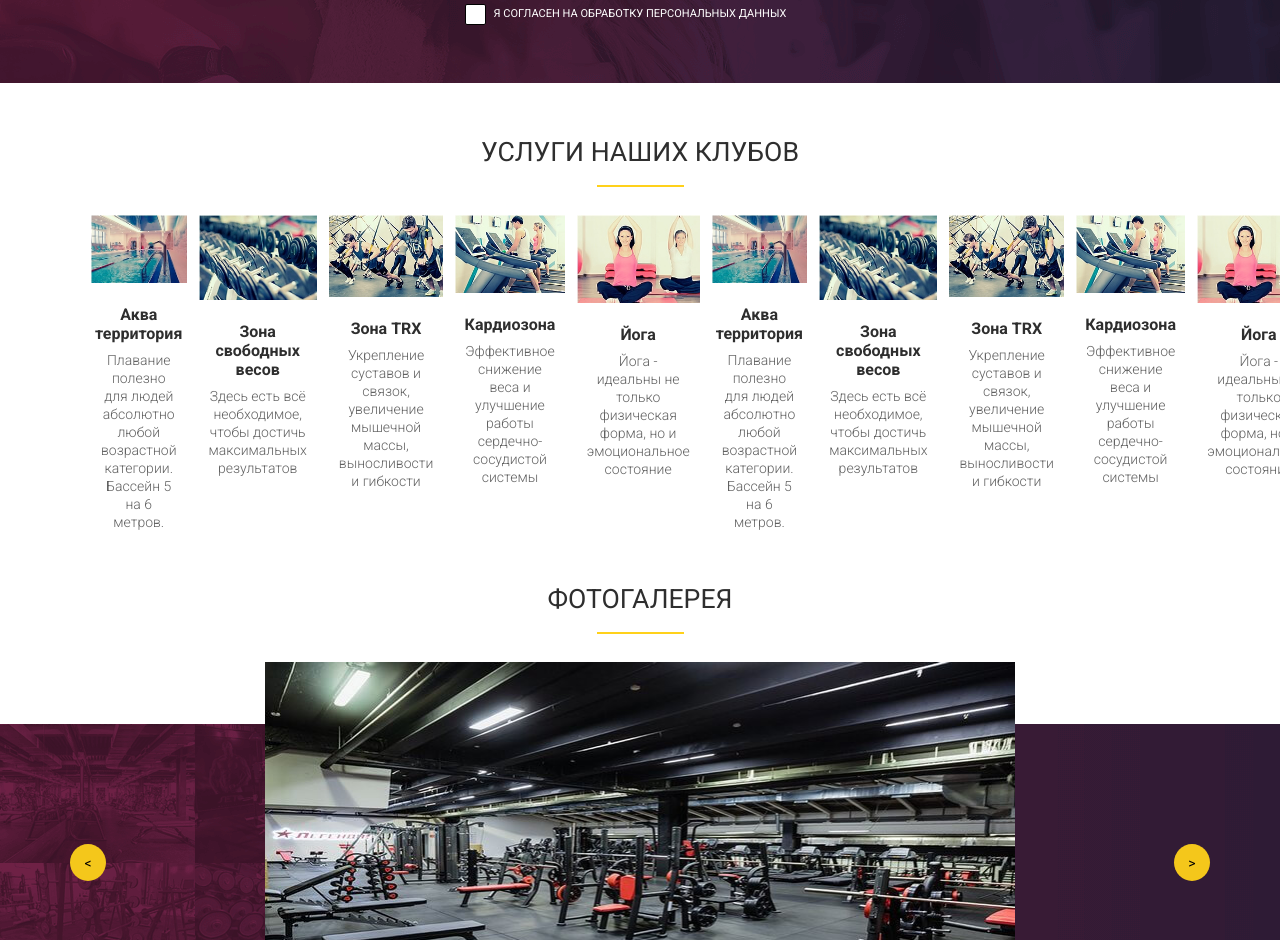
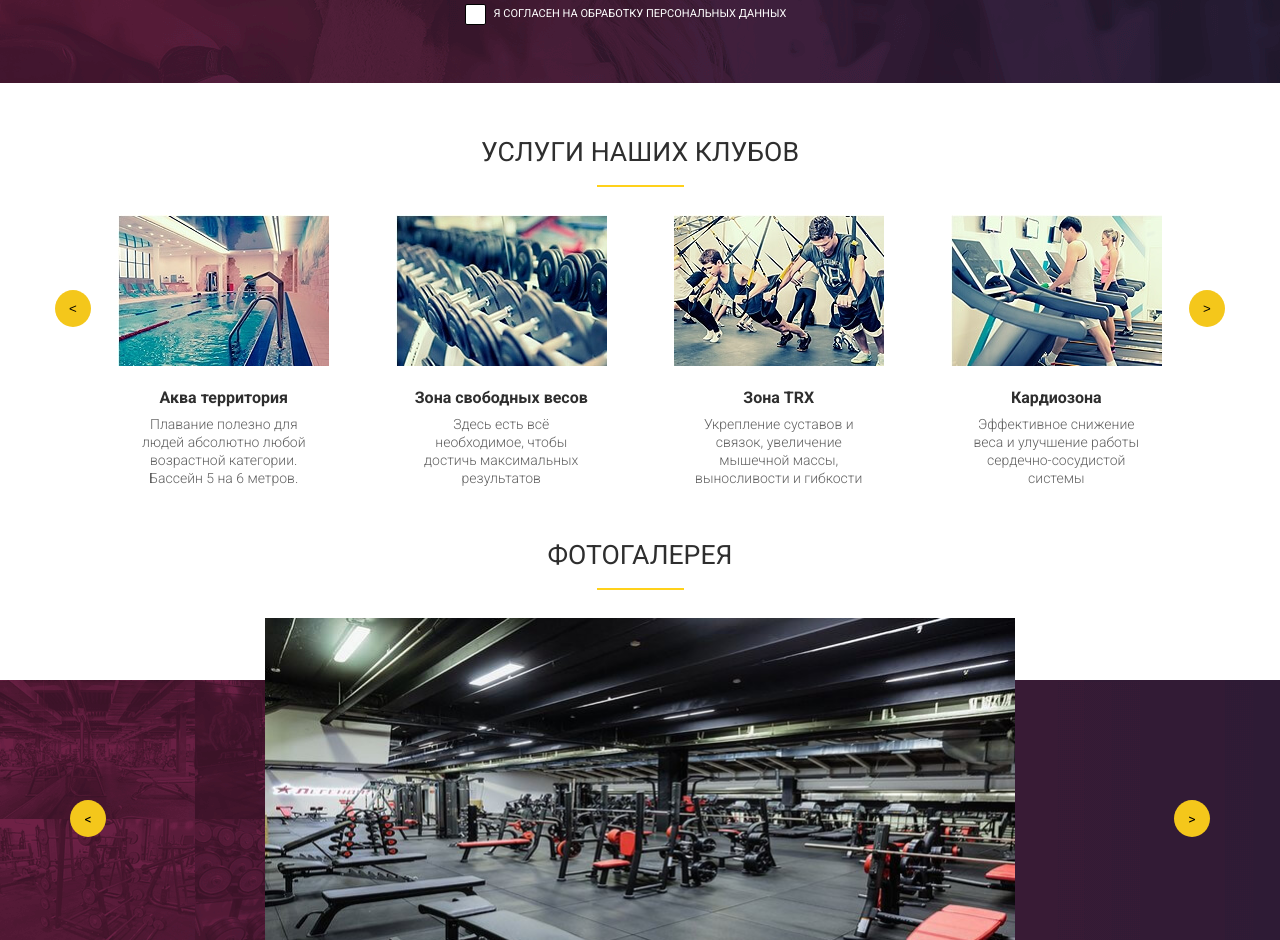
Before and after one commit to evilgamer163/body-fitness, a website built with webpack: page index.html in a window 1280 px wide. Shown: the part 1497-2437 px from the top of the page. Built offline with nearby package versions, Linux system fonts and the light colour scheme.

Commit message:
Первая версия слайдера-карусели

```diff
--- a/index.html
+++ b/index.html
@@ -270,6 +270,8 @@
                 <p>Йога - идеальны не только физическая форма, но и эмоциональное состояние</p>
             </div>
         </div>
+        <button class="carouselBtn" id="carouselPrev"> < </button>
+        <button class="carouselBtn" id="carouselNext"> > </button>
     </div>
 </section>
 <section id="gallery">
--- a/src/index.js
+++ b/src/index.js
@@ -9,6 +9,7 @@ import scroll from './modules/scroll';
 import calc from './modules/calc';
 import sendForm from './modules/sendForm';
 import maskPhone from './modules/maskPhone';
+import turnaboutSlider from './modules/turnaboutSlider';
 
 selectClub();
 modal();
@@ -19,3 +20,4 @@ scroll();
 calc();
 sendForm();
 maskPhone();
+turnaboutSlider();
--- /dev/null
+++ b/src/modules/turnaboutSlider.js
@@ -0,0 +1,198 @@
+'use strict';
+
+const turnaboutSlider = () => {
+    class sliderCarousel {
+        constructor({
+            main,
+            wrap,
+            next,
+            prev,
+            infinity = false,
+            position = 0,
+            slidesToShow = 4,
+            responsive = []
+        }) {
+            if(!main || !wrap) {
+                console.warn('SliderCarousel: Необохдимо передать свойства "main" и "wrap"!');
+            }
+
+            this.main = document.querySelector(main);
+            this.wrap = document.querySelector(wrap);
+            this.slides = this.wrap.querySelectorAll('.slide');
+            this.next = document.querySelector(next);
+            this.prev = document.querySelector(prev);
+            this.slidesToShow = slidesToShow;
+            this.options = {
+                position,
+                infinity: infinity,
+                widthSlide: Math.floor(100 / this.slidesToShow),
+                maxPosition: this.slides.length - this.slidesToShow
+            };
+            this.responsive = responsive;
+        }
+
+        init() {
+            this.addClass();
+            this.addStyle();
+
+            if(this.prev && this.next) {
+                this.controlSLider();
+            } else {
+                this.addArrow();
+                this.controlSLider();
+            }
+
+            if(this.responsive) {
+                this.responseInit();
+            }
+        }
+
+        responseInit() {
+            const slidesToShowDefault = this.slidesToShow,
+                allResponse = this.responsive.map(item => item.breakpoint),
+                maxResponse = Math.max(...allResponse);
+
+            const checkResponse = () => {
+                const widthWindow = document.documentElement.clientWidth;
+
+                if(widthWindow < maxResponse) {
+                    for(let i = 0; i < allResponse.length; i++) {
+                        if(widthWindow < allResponse[i]) {
+                            this.slidesToShow = this.responsive[i].slideToShow;
+                            this.options.widthSlide = Math.floor(100 / this.slidesToShow);
+                            this.addStyle();
+                        } else {
+                            this.slidesToShow = slidesToShowDefault;
+                            this.options.widthSlide = Math.floor(100 / this.slidesToShow);
+                            this.addStyle();
+                        }
+                    }
+                }
+            };
+
+            checkResponse();
+
+            window.addEventListener('resize', checkResponse);
+        }
+
+        addClass() {
+            this.main.classList.add('glo-slider');
+            this.wrap.classList.add('glo-slider__wrap');
+            for(const item of this.slides) {
+                item.classList.add('glo-slider__item');
+            }
+        }
+
+        addStyle() {
+            let style = document.getElementById('slider-carousel-style');
+            if(!style) {
+                style = document.createElement('style');
+                style.id = 'slider-carousel-style';
+            }
+            style.textContent = `
+                .glo-slider {
+                    position: relative !important;
+                    overflow: hidden !important;
+                }
+                .glo-slider__wrap {
+
+                    display: flex !important;
+                    transition: transform 0.5s !important;
+                    will-change: transform !important;
+                }
+                .glo-slider__item {
+                    flex: 0 0 ${this.options.widthSlide}% !important;
+                    margin: 0 auto !important;
+                }
+
+                .carouselBtn {
+                    position: absolute;
+                    border-radius: 50%;
+                    border: none;
+                    width: 36px;
+                    cursor: pointer;
+                    height: 37px;
+                    background-color: #f4c71b;
+                    top: 150px
+                }
+
+                #carouselPrev {
+                    left: 0px;
+                }
+                #carouselNext {
+                    right: 0px;
+                }
+            `;
+            document.head.append(style);
+        }
+
+        controlSLider() {
+            this.prev.addEventListener('click', this.prevSlider.bind(this));
+            this.next.addEventListener('click', this.nextSlider.bind(this));
+        }
+
+        prevSlider() {
+            if(this.options.infinity || this.options.position > 0) {
+                --this.options.position;
+                if(this.options.position < 0) {
+                    this.options.position = this.options.maxPosition;
+                }
+                this.wrap.style.transform = `translateX(-${this.options.position * this.options.widthSlide}%)`;
+            }
+
+        }
+
+        nextSlider() {
+            if(this.options.infinity || this.options.position < this.options.maxPosition) {
+                ++this.options.position;
+                if(this.options.position > this.options.maxPosition) {
+                    this.options.position = 0;
+                }
+                this.wrap.style.transform = `translateX(-${this.options.position * this.options.widthSlide}%)`;
+            }
+
+        }
+
+        addArrow() {
+            this.prev = document.createElement('button');
+            this.next = document.createElement('button');
+
+            this.prev.id = 'carouselPrev';
+            this.next.id = 'carouselNext';
+
+            this.prev.textContent = 'Left';
+            this.next.textContent = 'Right';
+
+            this.main.append(this.prev);
+            this.main.append(this.next);
+        }
+    }
+
+    const options = {
+        main: '#services>.wrapper',
+        wrap: '.services-slider',
+        prev: '#carouselPrev',
+        next: '#carouselNext',
+        slidesToShow: 4,
+        infinity: true,
+        responsive: [
+            {
+                breakpoint: 1024,
+                slideToShow: 3
+            },
+            {
+                breakpoint: 768,
+                slideToShow: 2
+            },
+            {
+                breakpoint: 576,
+                slideToShow: 1
+            },
+    ]
+    };
+
+    const carousel = new sliderCarousel(options);
+    carousel.init();
+};
+
+export default turnaboutSlider;
```
Also changed, not shown: mozaika.html (+2 -0 lines), schelkovo.html (+2 -0 lines), dist/main.js.
